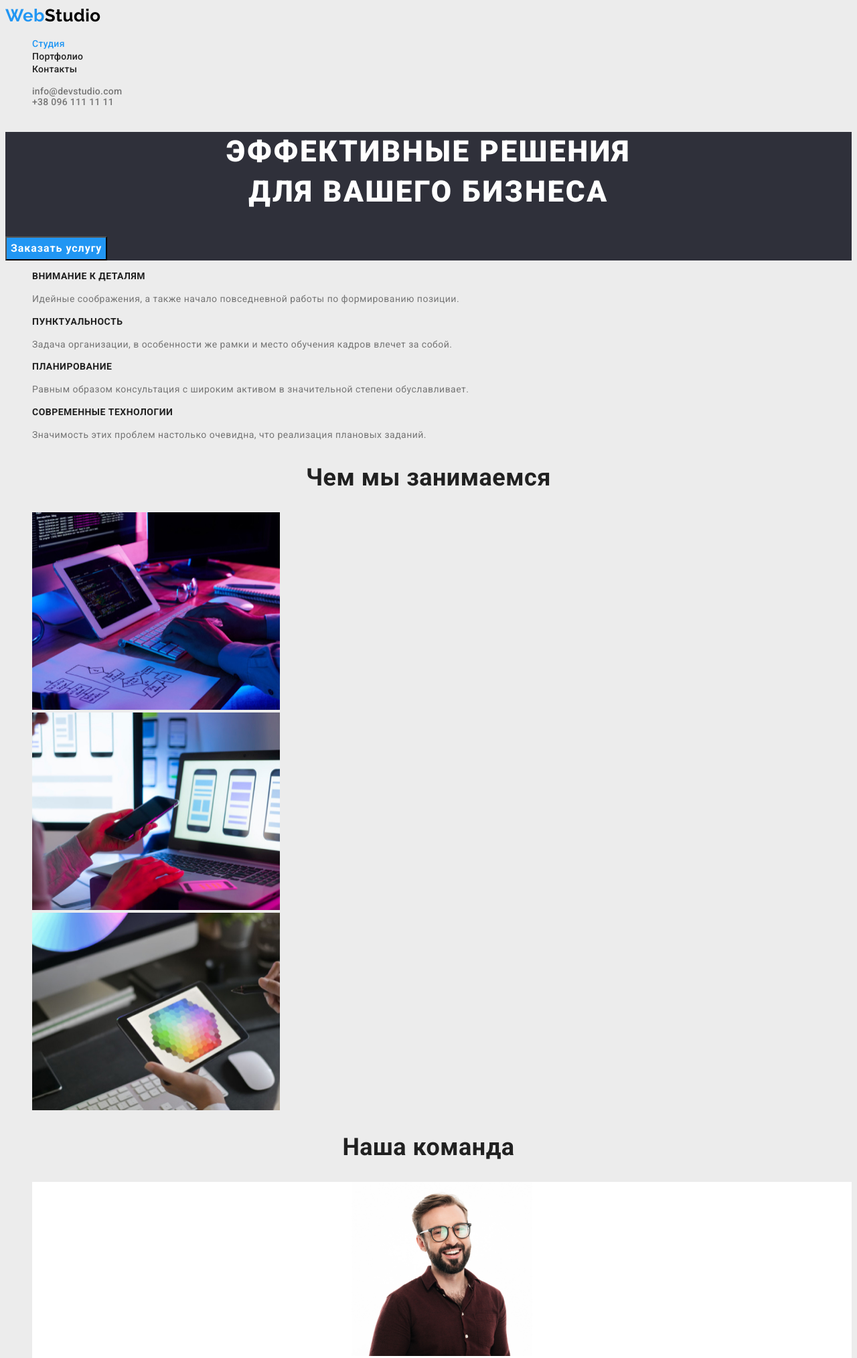
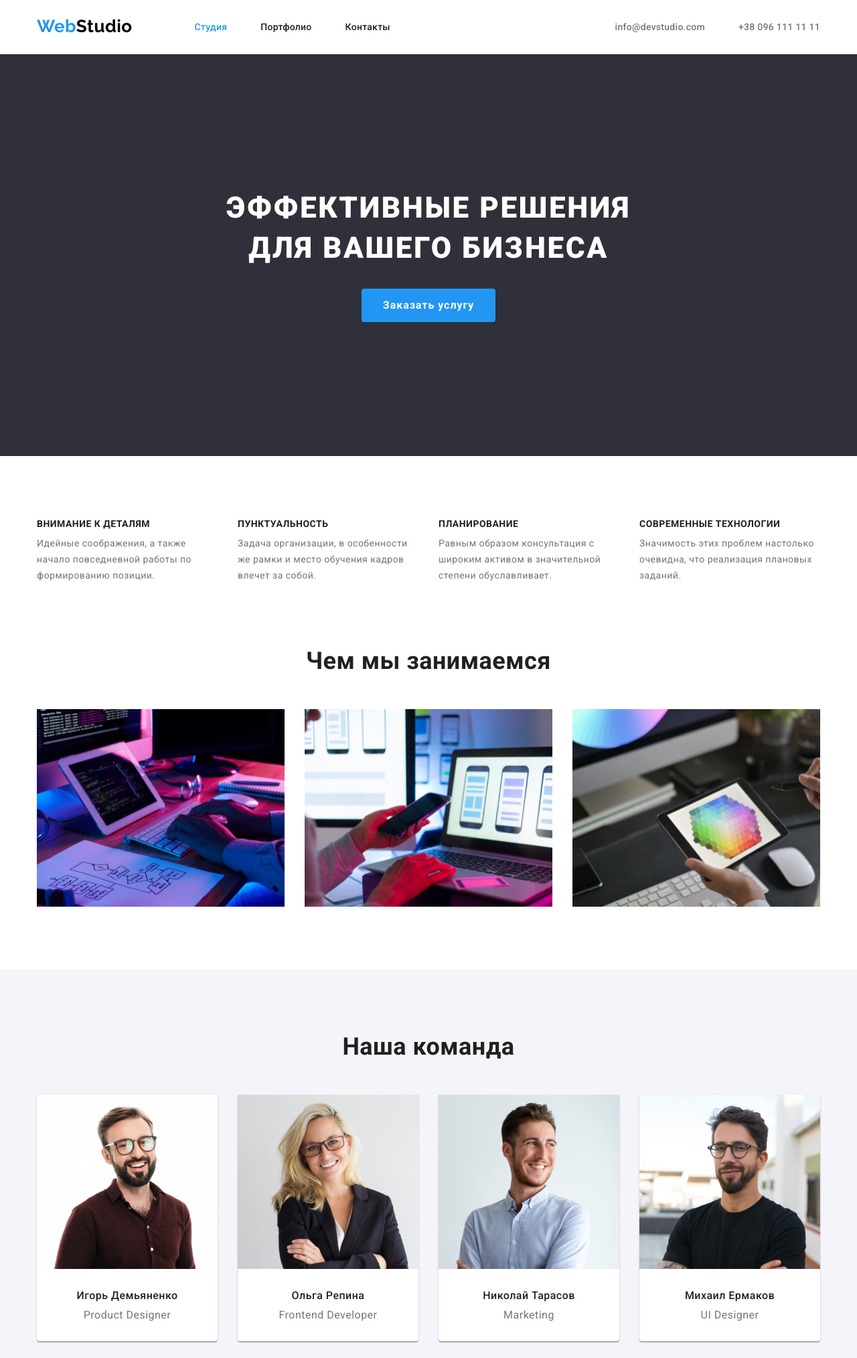
Before and after one commit to IhorMal/goit-markup-hw-03, a plain HTML site: page index.html in a window 1280 px wide. Shown: the top 2028 px of the page at 67% size. Drawn offline with nearby package versions, Linux system fonts and the light colour scheme.

Commit message:
Побудова блоків Студия і Портфолио

```diff
--- a/css/styles.css
+++ b/css/styles.css
@@ -1,19 +1,18 @@
 :root {
-    --main-font: Roboto,sans-serif;
-    --minor-font: Raleway,sans-serif;
+  --main-font: Roboto, sans-serif;
+  --minor-font: Raleway, sans-serif;
   /* text colors */
-    --accent-cl: #2196F3;
+  --accent-cl: #2196f3;
   --main-txt-cl: #757575;
   --secondary-txt-cl: #212121;
   /* bacground colors */
-    --main-bg-cl: #ECECEC;
-    --secondary-bg-cl: #ECECEC;
-    --dark-bg-cl: #2F303A;
+  --main-bg-cl: #ffffff;
+  --secondary-bg-cl: #f5f4fa;
+  --dark-bg-cl: #2f303a;
 }
 body {
   color: var(--main-txt-cl);
   font-family: var(--main-font);
-    background-color: var(--main-bg-cl);
   letter-spacing: 0.03em;
 }
 /* Hiddent title */
@@ -29,7 +28,57 @@ body {
   clip: rect(0 0 0 0);
   overflow: hidden;
 }
+
+/* Reset styles */
+h1,
+h2,
+h3,
+h4,
+p {
+  margin: 0;
+}
+
+ul,
+ol {
+  padding: 0;
+  margin: 0;
+}
+
+img,
+picture {
+  max-width: 100%;
+  display: block;
+}
+
 /*=============== Header ===============*/
+.btn {
+  border: none;
+}
+
+.link {
+  text-decoration: none;
+}
+
+.header .active {
+  color: var(--accent-cl);
+}
+
+.list {
+  list-style: none;
+}
+
+.сontainer {
+  width: 1200px;
+  padding-left: 15px;
+  padding-right: 15px;
+  margin: 0 auto;
+}
+
+.header {
+  background-color: #fff;
+  border-bottom: 1px solid #ececec;
+}
+
 .header .nav-logo,
 .footer .footer-logo {
   font-family: var(--minor-font);
@@ -43,8 +92,18 @@ body {
   color: #000000;
 }
 
-.link {
-    text-decoration: none;
+.nav {
+  display: flex;
+  align-items: center;
+}
+
+.nav-list {
+  display: flex;
+  margin-left: 93px;
+}
+
+.nav-list .nav-item + .nav-item {
+  margin-left: 50px;
 }
 
 .nav-link,
@@ -52,36 +111,43 @@ body {
   color: var(--secondary-txt-cl);
 }
 
-.active {
+.nav .nav-link:hover,
+.nav .nav-link:active,
+.contact-link:hover,
+.contact-link:active {
   color: var(--accent-cl);
 }
 
-.nav .nav-link:hover,
-.nav .nav-link:active,
-.header-link:hover,
-.header-link:active{
-    color: var(--accent-cl);
+.contact-list {
+  display: flex;
+}
+.contact-list .contact-item + .contact-item {
+  margin-left: 50px;
 }
 
-.header-list,
+.contact-conteiner {
+  margin-left: auto;
+}
+
+.contact-link,
 .nav-link {
+  display: inline-block;
+  padding-bottom: 32px;
+  padding-top: 32px;
   font-weight: 500;
   font-size: 14px;
   line-height: 1.15;
   letter-spacing: 0.02em;
 }
 
-.list {
-    list-style: none;
-}
-
-.header-link {
+.contact-link {
   color: var(--main-txt-cl);
-
 }
 
 /*=============== Section Hero ===============*/
 .hero {
+  padding-top: 200px;
+  padding-bottom: 200px;
   background-color: var(--dark-bg-cl);
   color: #fff;
 }
@@ -93,6 +159,7 @@ body {
   text-align: center;
   letter-spacing: 0.06em;
   text-transform: uppercase;
+  margin-bottom: 30px;
 }
 
 .btn {
@@ -101,7 +168,16 @@ body {
 }
 
 .hero-btn {
+  display: block;
+  margin: 0 auto;
+  padding-top: 10px;
+  padding-bottom: 10px;
+  padding-right: 32px;
+  padding-left: 32px;
+
   background-color: var(--accent-cl);
+  border: 0;
+  border-radius: 4px;
   text-align: center;
   font-weight: 700;
   font-size: 16px;
@@ -112,12 +188,33 @@ body {
 
 .hero-btn:hover,
 .hero-btn:active {
-    background-color: #188CE8;
+  background-color: #188ce8;
   box-shadow: 0px 4px 4px rgba(0, 0, 0, 0.15);
 }
 
 /*=============== Section Specifics ===============*/
+.specifics {
+  background-color: var(--main-bg-cl);
+  padding-bottom: 94px;
+  padding-top: 94px;
+}
+
+.specifics-list {
+  display: flex;
+  flex-wrap: wrap;
+}
+
+.specifics-item {
+  flex-basis: calc((100% - 90px) / 4);
+  margin-right: 30px;
+}
+
+.specifics-item:nth-child(4n) {
+  margin-right: 0;
+}
+
 .specifics-title {
+  margin-bottom: 10px;
   font-weight: 700;
   font-size: 14px;
   line-height: 1.14;
@@ -131,8 +228,20 @@ body {
 }
 
 /*=============== Section Work ===============*/
+.work {
+  background-color: var(--main-bg-cl);
+  padding-bottom: 94px;
+}
+
+.work-list {
+  display: flex;
+  justify-content: space-between;
+  flex-wrap: wrap;
+}
+
 .work-title,
 .team-title {
+  margin-bottom: 50px;
   font-weight: 700;
   font-size: 36px;
   line-height: 1.2;
@@ -142,27 +251,56 @@ body {
 
 /*=============== Section Our team ===============*/
 .team {
-    border-color: #F5F4FA;
+  padding-bottom: 94px;
+  padding-top: 94px;
+  background-color: var(--secondary-bg-cl);
+}
+
+.team-list {
+  display: flex;
+  flex-wrap: wrap;
+}
+
+.team-img {
+  margin-bottom: 30px;
 }
 
 .team-item {
+  flex-basis: calc((100% - 90px) / 4);
+  margin-right: 30px;
   background-color: #fff;
   text-align: center;
   font-size: 16px;
+  line-height: 1.19;
+  box-shadow: 0px 1px 3px rgba(0, 0, 0, 0.12), 0px 1px 1px rgba(0, 0, 0, 0.14),
+    0px 2px 1px rgba(0, 0, 0, 0.2);
+  border-radius: 0px 0px 4px 4px;
 }
+
+.team-item:last-child {
+  margin-right: 0;
+}
+
 .team-text {
+  margin-bottom: 10px;
   font-weight: 500;
-    line-height: 1.19;
   color: var(--secondary-txt-cl);
 }
 
 .team-desc {
-    line-height: 1.19;
+  margin-bottom: 30px;
 }
 
 /*=============== Footer ===============*/
 .footer {
+  padding-bottom: 60px;
+  padding-top: 60px;
   background-color: var(--dark-bg-cl);
+}
+
+.footer-logo {
+  display: block;
+  margin-bottom: 20px;
 }
 
 .logo-white {
@@ -174,14 +312,18 @@ body {
 }
 
 .footer-link {
-    font-style:initial;
+  font-style: initial;
   font-size: 14px;
   line-height: 1.7;
   color: rgba(255, 255, 255, 0.6);
 }
 
+.footer-list .footer-item + .footer-item {
+  margin-top: 9px;
+}
+
 .footer-link:hover,
-.footer-link:active{
+.footer-link:active {
   color: var(--accent-cl);
 }
 
@@ -191,6 +333,12 @@ body {
 ==============================================================================
 */
 /*=============== Section portfolio ===============*/
+.portfolio {
+  padding-bottom: 94px;
+  padding-top: 94px;
+  background-color: var(--main-bg-cl);
+  margin: 0 auto;
+}
 
 .portfolio-btn {
   font-weight: 500;
@@ -199,22 +347,69 @@ body {
   color: var(--secondary-txt-cl);
 }
 
-.active-btn {
-    background-color:var(--accent-cl);
+.btn-list {
+  display: flex;
+  justify-content: center;
+  margin-bottom: 50px;
+  flex-wrap: wrap;
+}
+
+.portfolio .active-btn {
+  background-color: var(--accent-cl);
   color: #fff;
+}
+
+.btn-item {
+  margin-right: 8px;
+}
+
+.btn-item:last-child {
+  margin-right: 0;
+}
+
+.portfolio-btn {
+  background-color: #f5f4fa;
+  border-radius: 4px;
+  padding: 6px 22px;
 }
 
 .portfolio-btn:hover,
 .portfolio-btn:active {
   background-color: var(--accent-cl);
   color: #fff;
+  box-shadow: 0px 3px 1px rgba(0, 0, 0, 0.1), 0px 1px 2px rgba(0, 0, 0, 0.08),
+    0px 2px 2px rgba(0, 0, 0, 0.12);
+  border-radius: 4px;
 }
 
-.portfolio-link {
-    background-color: #EEEEEE;
+.portfolio-list {
+  display: flex;
+  flex-wrap: wrap;
+}
+
+.portfolio-items {
+  flex-basis: calc((100% - 60px) / 3);
+  margin-right: 30px;
+  margin-bottom: 30px;
+  background-color: #fff;
+  outline: 1px solid #eeeeee;
+}
+
+.portfolio-items:nth-child(3n) {
+  margin-right: 0;
+}
+.portfolio-items:nth-last-child(-n + 3) {
+  margin-bottom: 0;
+}
+
+.portfolio-img {
+  display: block;
 }
 
 .portfolio-title {
+  margin-bottom: 4px;
+  margin-top: 20px;
+  margin-left: 24px;
   font-weight: 700;
   font-size: 18px;
   line-height: 2;
@@ -223,6 +418,9 @@ body {
 }
 
 .portfolio-text {
+  padding-right: 60px;
+  margin-bottom: 20px;
+  margin-left: 24px;
   font-size: 16px;
   line-height: 1.88;
   color: var(--main-txt-cl);
--- a/index.html
+++ b/index.html
@@ -5,6 +5,10 @@
     <meta http-equiv="X-UA-Compatible" content="IE=edge" />
     <meta name="viewport" content="width=device-width, initial-scale=1.0" />
     <title>Студия</title>
+    <link
+      rel="stylesheet"
+      href="https://cdnjs.cloudflare.com/ajax/libs/modern-normalize/1.1.0/modern-normalize.min.css"
+    />
     <link
       href="https://fonts.googleapis.com/css2?family=Raleway:wght@700&family=Roboto:wght@400;500;700;900&display=swap"
       rel="stylesheet"
@@ -14,7 +18,7 @@
   <body>
     <!--Header-->
     <header class="header">
-      <nav class="nav">
+      <nav class="nav сontainer">
         <a class="nav-logo link" href="./index.html">Web<span class="logo-dark">Studio</span> </a>
 
         <ul class="nav-list list">
@@ -22,34 +26,38 @@
           <li class="nav-item"><a class="nav-link link" href="./portfolio.html">Портфолио</a></li>
           <li class="nav-item"><a class="nav-link link" href="">Контакты</a></li>
         </ul>
-      </nav>
 
-      <ul class="header-list list">
-        <li class="header-item">
-          <a class="header-link link" href="mailto:info@devstudio.com">info@devstudio.com</a>
+        <div class="contact-conteiner">
+          <ul class="contact-list list">
+            <li class="contact-item">
+              <a class="contact-link link" href="mailto:info@devstudio.com">info@devstudio.com</a>
             </li>
-        <li class="header-item">
-          <a class="header-link link" href="tel:+380961111111">+38 096 111 11 11</a>
+            <li class="contact-item">
+              <a class="contact-link link" href="tel:+380961111111">+38 096 111 11 11</a>
             </li>
           </ul>
+        </div>
+      </nav>
     </header>
 
     <!-- Main -->
     <main>
       <!--Section Hero-->
       <section class="hero">
+        <div class="сontainer">
           <h1 class="hero-title">
             Эффективные решения <br />
             для вашего бизнеса
           </h1>
 
           <button class="hero-btn btn" type="button">Заказать услугу</button>
+        </div>
       </section>
 
       <!--Section Specifics-->
       <section class="specifics">
+        <div class="сontainer">
           <h2 class="visually-hidden">Особенности</h2>
-
           <ul class="specifics-list list">
             <li class="specifics-item">
               <h3 class="specifics-title">Внимание к деталям</h3>
@@ -76,10 +84,12 @@
               </p>
             </li>
           </ul>
+        </div>
       </section>
 
       <!--Section Work-->
       <section class="work">
+        <div class="сontainer">
           <h2 class="work-title">Чем мы занимаемся</h2>
 
           <ul class="work-list list">
@@ -93,54 +103,85 @@
               <img src="./images/work3.jpg" alt="Робота за планшетом" width="370" height="295" />
             </li>
           </ul>
+        </div>
       </section>
 
       <!--Our team-->
       <section class="team">
+        <div class="сontainer">
           <h2 class="team-title">Наша команда</h2>
 
           <ul class="team-list list">
             <li class="team-item">
-            <img src="./images/human1.jpg" alt="Людина" width="270" height="260" />
+              <img
+                class="team-img"
+                src="./images/human1.jpg"
+                alt="Людина"
+                width="270"
+                height="260"
+              />
               <p class="team-text">Игорь Демьяненко</p>
               <p class="team-desc">Product Designer</p>
             </li>
             <li class="team-item">
-            <img src="./images/human2.jpg" alt="Людина" width="270" height="260" />
+              <img
+                class="team-img"
+                src="./images/human2.jpg"
+                alt="Людина"
+                width="270"
+                height="260"
+              />
               <p class="team-text">Ольга Репина</p>
               <p class="team-desc">Frontend Developer</p>
             </li>
             <li class="team-item">
-            <img src="./images/human3.jpg" alt="Людина" width="270" height="260" />
+              <img
+                class="team-img"
+                src="./images/human3.jpg"
+                alt="Людина"
+                width="270"
+                height="260"
+              />
               <p class="team-text">Николай Тарасов</p>
               <p class="team-desc">Marketing</p>
             </li>
             <li class="team-item">
-            <img src="./images/human4.jpg" alt="Людина" width="270" height="260" />
+              <img
+                class="team-img"
+                src="./images/human4.jpg"
+                alt="Людина"
+                width="270"
+                height="260"
+              />
               <p class="team-text">Михаил Ермаков</p>
               <p class="team-desc">UI Designer</p>
             </li>
           </ul>
+        </div>
       </section>
     </main>
 
     <!-- Footer -->
     <footer class="footer">
+      <div class="сontainer">
         <a class="footer-logo link" href="/">Web<span class="logo-white">Studio</span> </a>
 
         <address>
           <ul class="footer-list list">
-          <li>
+            <li class="footer-item">
               <a class="footer-link address link" href="https://cutt.ly/IF0tOh0" target="_blank"
                 >г. Киев, пр-т Леси Украинки, 26</a
               >
             </li>
-          <li>
+            <li class="footer-item">
               <a class="footer-link link" href="mailto:info@devstudio.com">info@devstudio.com</a>
             </li>
-          <li><a class="footer-link link" href="tel:+380961111111">+38 096 111 11 11</a></li>
+            <li class="footer-item">
+              <a class="footer-link link" href="tel:+380961111111">+38 096 111 11 11</a>
+            </li>
           </ul>
         </address>
+      </div>
     </footer>
   </body>
 </html>
```
Also changed, not shown: portfolio.html (+77 -25 lines). Lines whose indentation alone changed are shown as unchanged.
